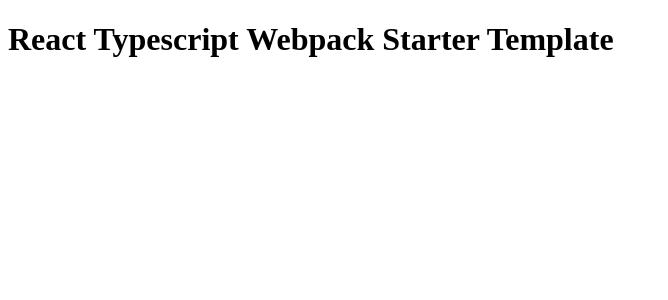
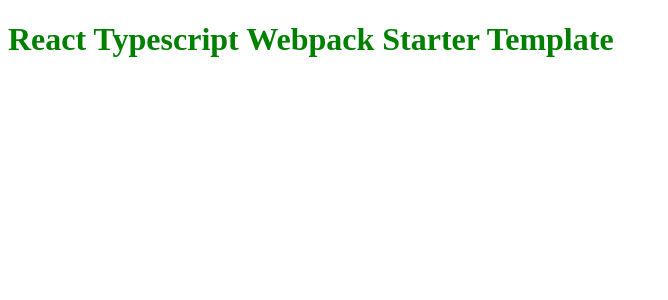
Before and after one commit to aynurajafarova/react-setup, a React app: page / in a window 1280 px wide. Shown: the top 300 px of the page, without its empty margins (0-668 px from the left). Built offline with nearby package versions, Linux system fonts and the light colour scheme.

Commit message:
chore(sass): install sass && add configuration for sass

```diff
--- a/package.json
+++ b/package.json
@@ -30,7 +30,11 @@
     "@types/react": "^17.0.39",
     "@types/react-dom": "^17.0.11",
     "babel-loader": "^8.2.3",
+    "css-loader": "^6.6.0",
     "html-webpack-plugin": "^5.5.0",
+    "sass": "^1.49.7",
+    "sass-loader": "^12.4.0",
+    "style-loader": "^3.3.1",
     "typescript": "^4.5.5",
     "webpack": "^5.68.0",
     "webpack-cli": "^4.9.2",
--- a/src/App.tsx
+++ b/src/App.tsx
@@ -1,4 +1,6 @@
 import { FC } from "react";
+
+import "./assets/styles/main.scss";
 
 const App: FC = () => {
   return <h1>React Typescript Webpack Starter Template</h1>;
--- /dev/null
+++ b/src/assets/styles/main.scss
@@ -0,0 +1,3 @@
+h1 {
+  color: green;
+}
--- a/webpack/webpack.config.js
+++ b/webpack/webpack.config.js
@@ -17,6 +17,10 @@
           },
         ],
       },
+      {
+        test: /\.scss$/,
+        use: ["style-loader", "css-loader", "sass-loader"],
+      },
     ],
   },
   output: {
```
Also changed, not shown: 1 other file (tests, documents, lock files or other folders).
